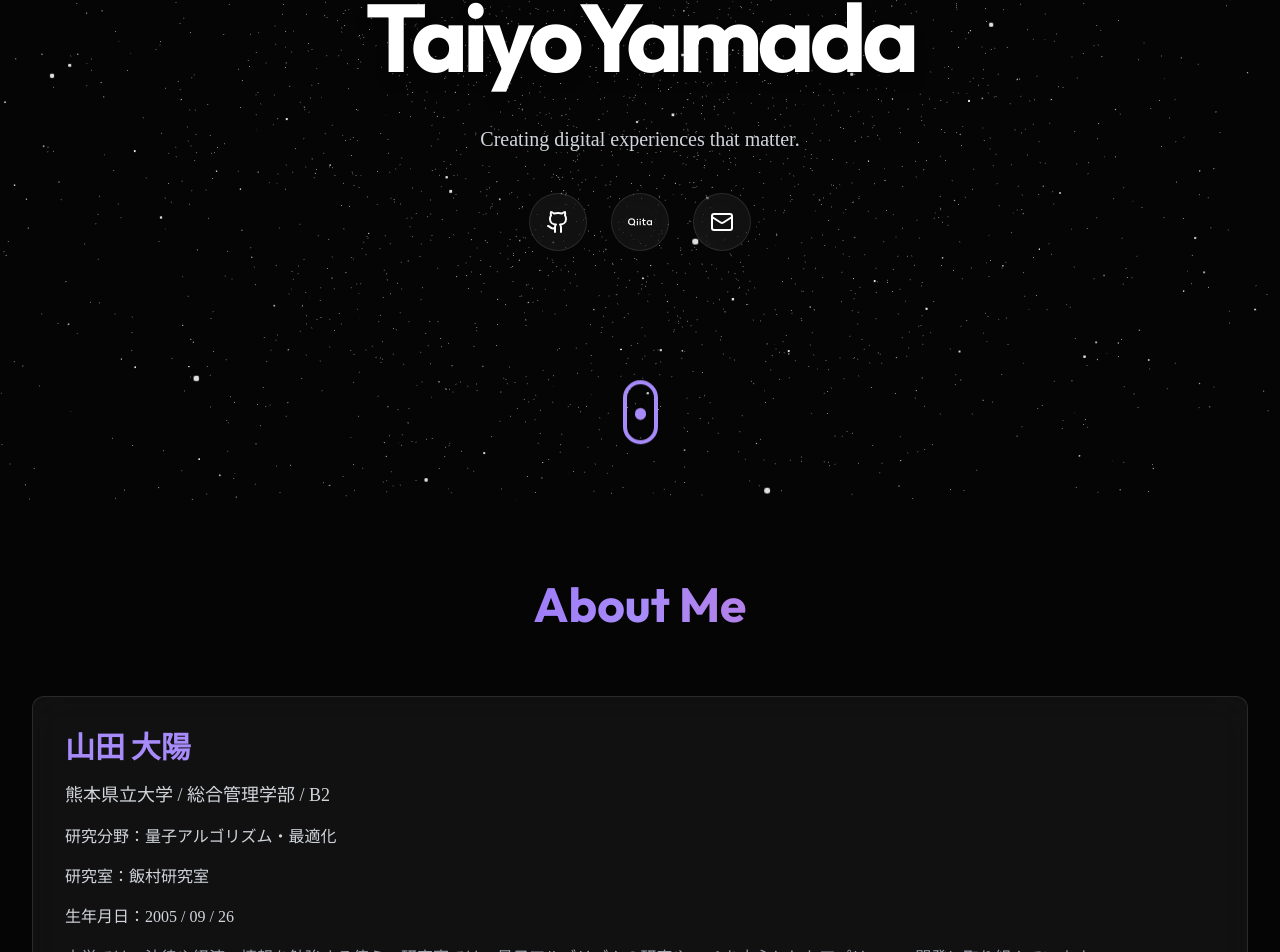
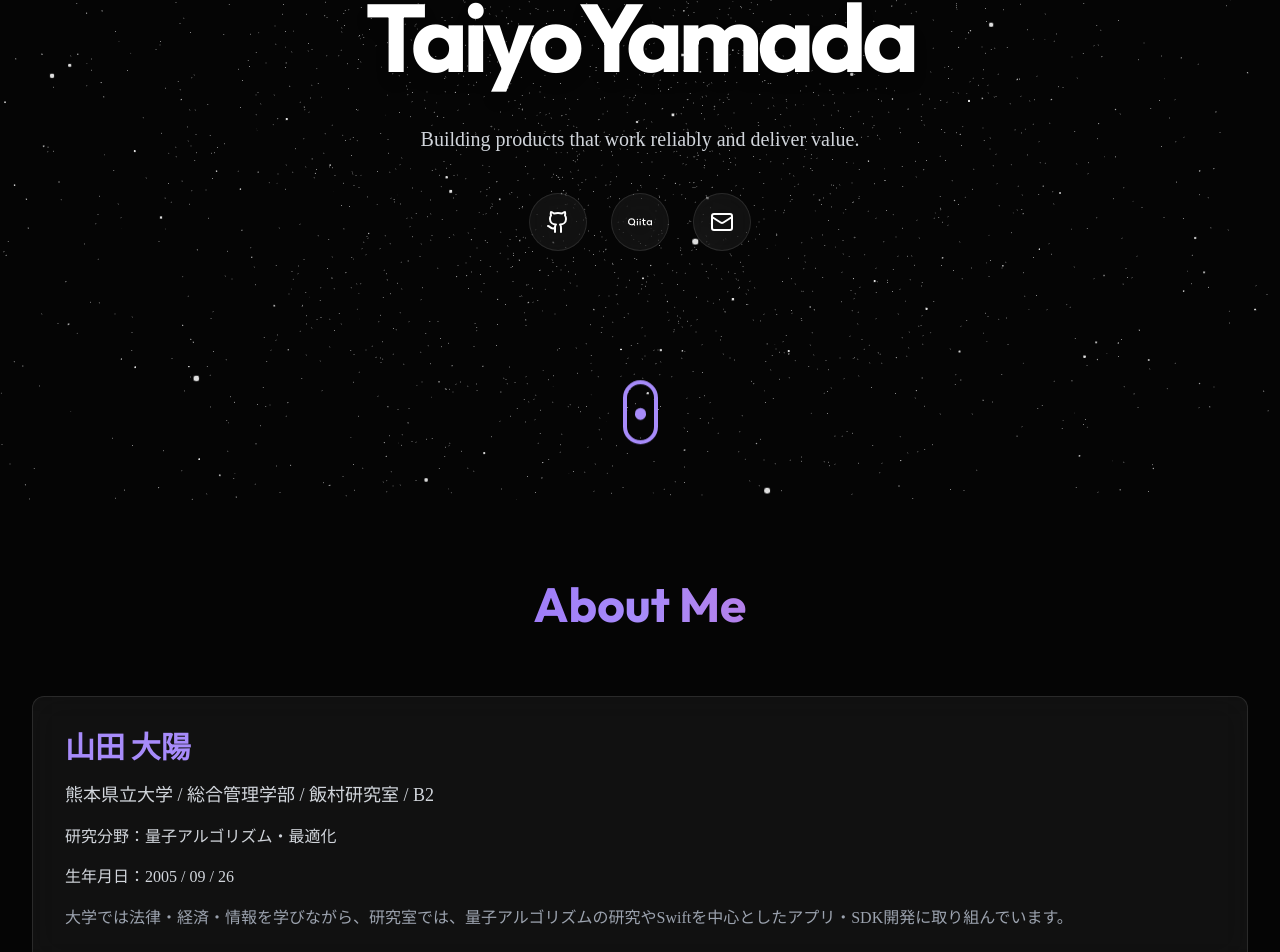
Before and after one commit to TaiyoYamada/portfolio, a Next.js app: page / in a window 1280 px wide. Shown: the part 300-1252 px from the top of the page. Built offline with nearby package versions, Linux system fonts and the light colour scheme.

Commit message:
文言修正

```diff
--- a/src/components/sections/About.tsx
+++ b/src/components/sections/About.tsx
@@ -13,12 +13,11 @@ export default function About() {
             <div className="grid md:grid-cols-1 gap-10 items-center">
                 <Card className="p-8 backdrop-blur-md bg-white/5 border-white/10 space-y-4">
                     <h3 className="text-3xl font-bold text-secondary">山田 大陽</h3>
-                    <p className="text-gray-300 text-lg">熊本県立大学 / 総合管理学部 / B2</p>
+                    <p className="text-gray-300 text-lg">熊本県立大学 / 総合管理学部 / 飯村研究室 / B2</p>
                     <p className="text-gray-300">研究分野：量子アルゴリズム・最適化</p>
-                    <p className="text-gray-300">研究室：飯村研究室</p>
                     <p className="text-gray-300">生年月日：2005 / 09 / 26</p>
                     <p className="text-gray-400 leading-relaxed mt-4">
-                        大学では、法律や経済、情報を勉強する傍ら、研究室では、量子アルゴリズムの研究やSwiftを中心としたアプリ・SDK開発に取り組んでいます。
+                        大学では法律・経済・情報を学びながら、研究室では、量子アルゴリズムの研究やSwiftを中心としたアプリ・SDK開発に取り組んでいます。
                     </p>
                 </Card>
             </div>
--- a/src/components/sections/Hero.tsx
+++ b/src/components/sections/Hero.tsx
@@ -28,7 +28,7 @@ export default function Hero() {
                     transition={{ delay: 0.5, duration: 0.8 }}
                     className="text-lg md:text-xl text-gray-300 max-w-2xl mb-10 leading-relaxed font-light"
                 >
-                    Creating digital experiences that matter.
+                    Building products that work reliably and deliver value.
                 </motion.p>
 
                 <motion.div
--- a/src/components/sections/Projects.tsx
+++ b/src/components/sections/Projects.tsx
@@ -68,7 +68,7 @@ export default function Projects() {
                                     </span>
                                 ))}
                             </div>
-                            <p className="text-gray-400 text-sm mb-4 line-clamp-3">
+                            <p className="text-gray-400 text-sm mb-4">
                                 {project.desc}
                             </p>
                             <div className="flex justify-between items-center mt-auto pt-4 border-t border-white/10">
```
